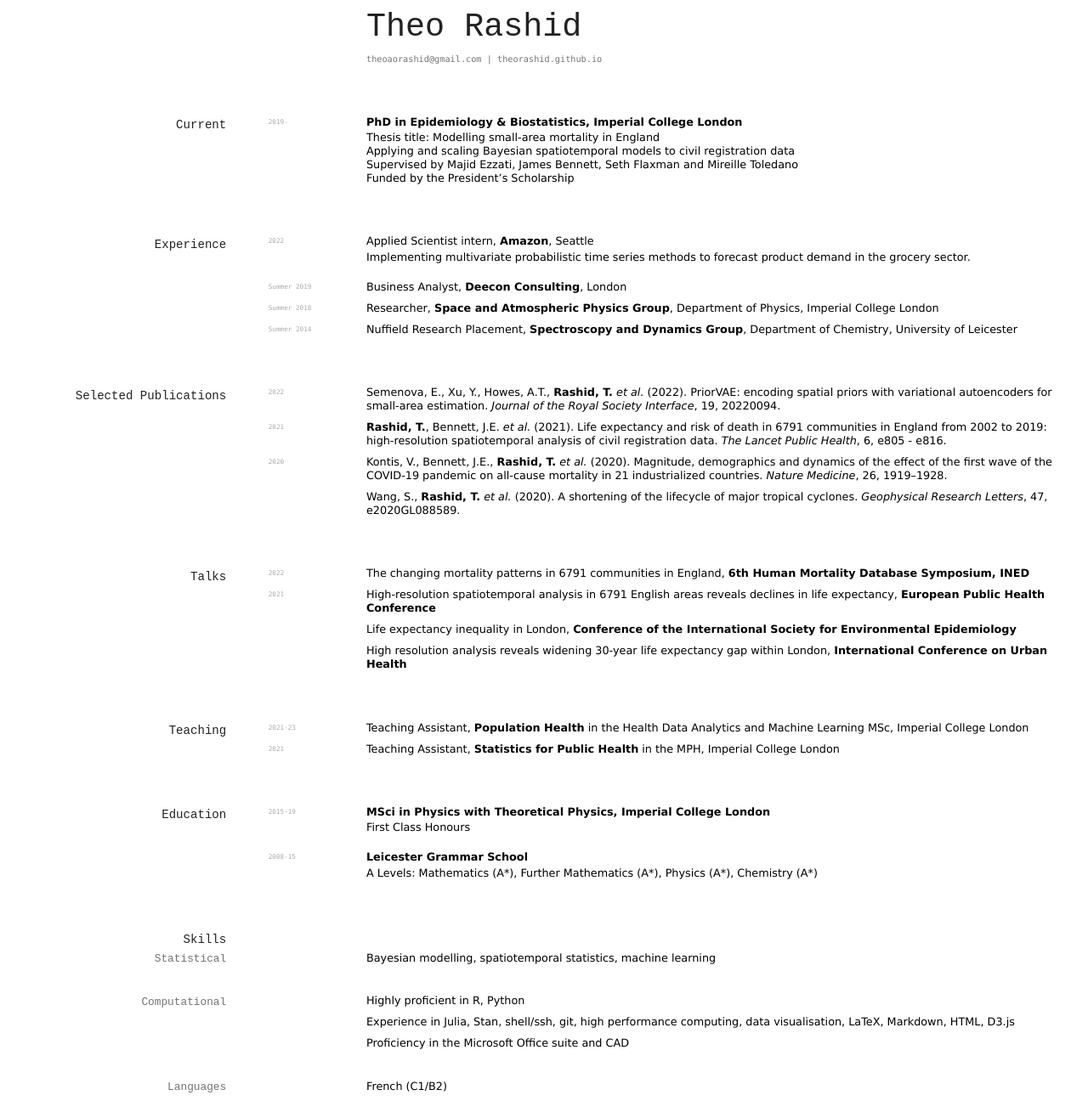
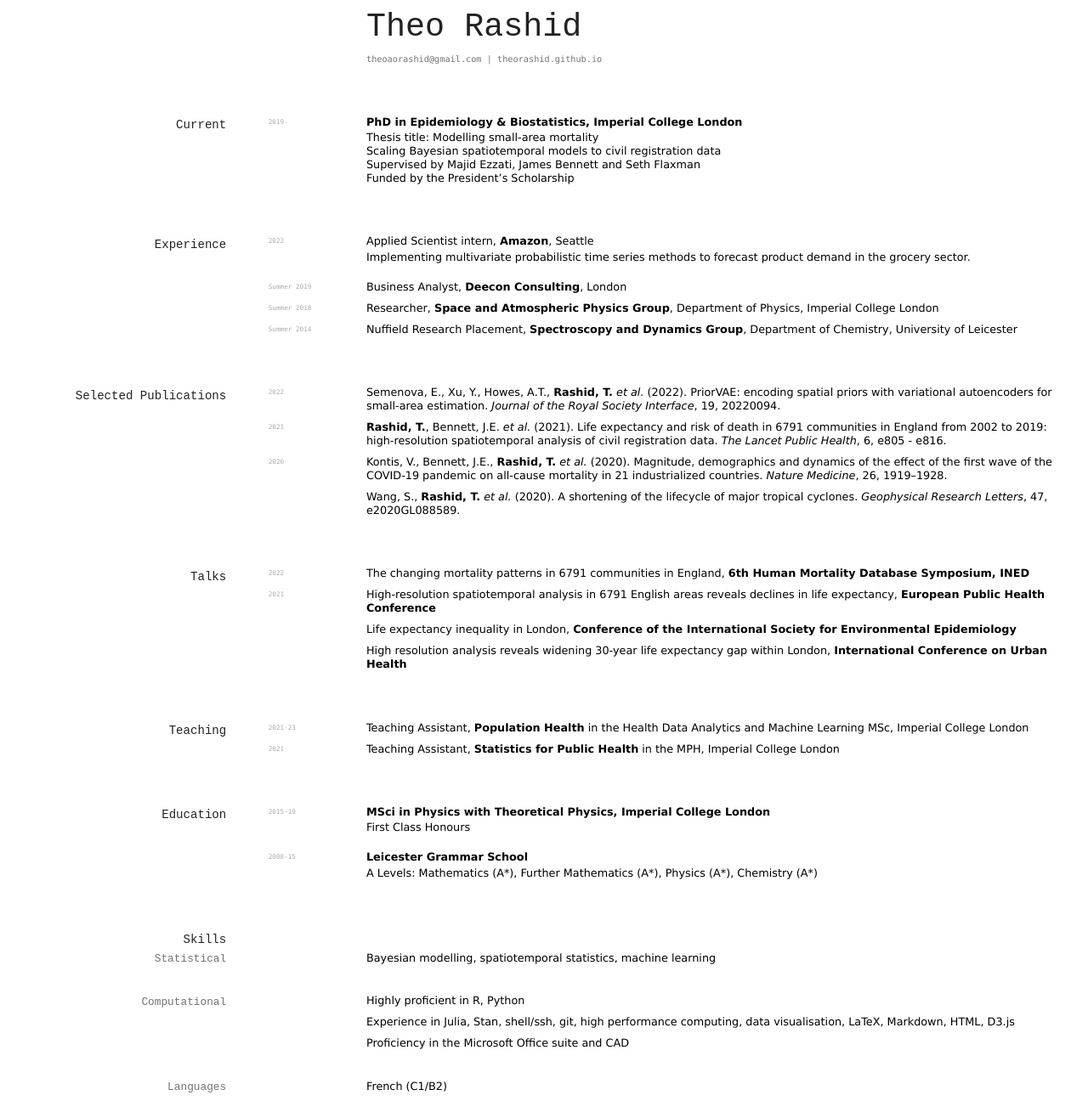
Before and after one commit to elipapa/markdown-cv, a Jekyll site: the page built from index.md, in a window 1280 px wide. Shown: the whole page at 85% size. Built offline with Jekyll 4.4.1, drawn with Linux system fonts in a browser that asks for light colours; our own code applies the rules of GitHub Pages for plain Markdown files.

Commit message:
drop mireille

```diff
--- a/index.md
+++ b/index.md
@@ -15,9 +15,9 @@ layout: cv
 
 `2019-`
 __PhD in Epidemiology & Biostatistics, Imperial College London__
-- Thesis title: Modelling small-area mortality in England
-- Applying and scaling Bayesian spatiotemporal models to civil registration data
-- Supervised by [Majid Ezzati](https://www.imperial.ac.uk/people/majid.ezzati), [James Bennett](https://www.imperial.ac.uk/people/umahx99), [Seth Flaxman](https://sethrf.com) and [Mireille Toledano](https://www.imperial.ac.uk/people/m.toledano)
+- Thesis title: Modelling small-area mortality
+- Scaling Bayesian spatiotemporal models to civil registration data
+- Supervised by [Majid Ezzati](https://www.imperial.ac.uk/people/majid.ezzati), [James Bennett](https://www.imperial.ac.uk/people/umahx99) and [Seth Flaxman](https://sethrf.com)
 - Funded by the President’s Scholarship
 
 
```
Also changed, not shown: README.md.
